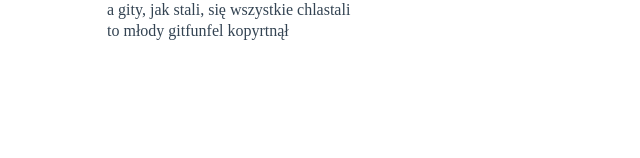
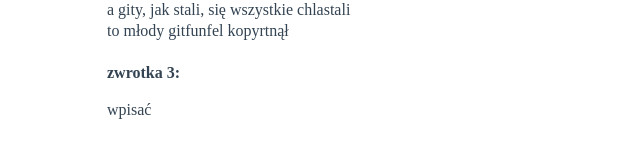
Before and after one commit to Krzemir/nauka-gita, a plain HTML site: page index.html in a window 1280 px wide. Shown: the part 576-734 px from the top of the page, without its empty margins (149-789 px from the left). Drawn offline with Linux system fonts and the light colour scheme.

Commit message:
update content index.html

```diff
--- a/index.html
+++ b/index.html
@@ -34,5 +34,7 @@
         to młody gitfunfel kopyrtnął<br>
         </article>
 
+        <h4>zwrotka 3:</h4>
+        <p>wpisać</p>
         </body>
 </html>
```
